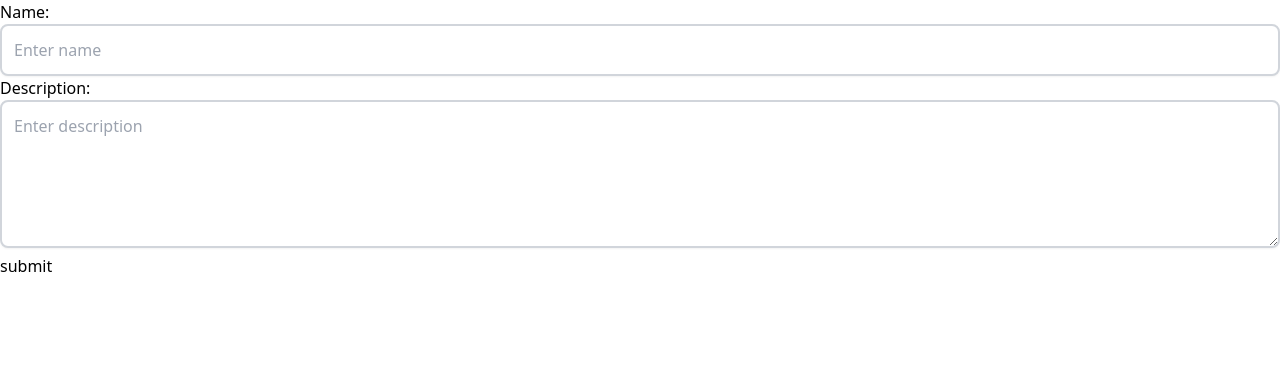
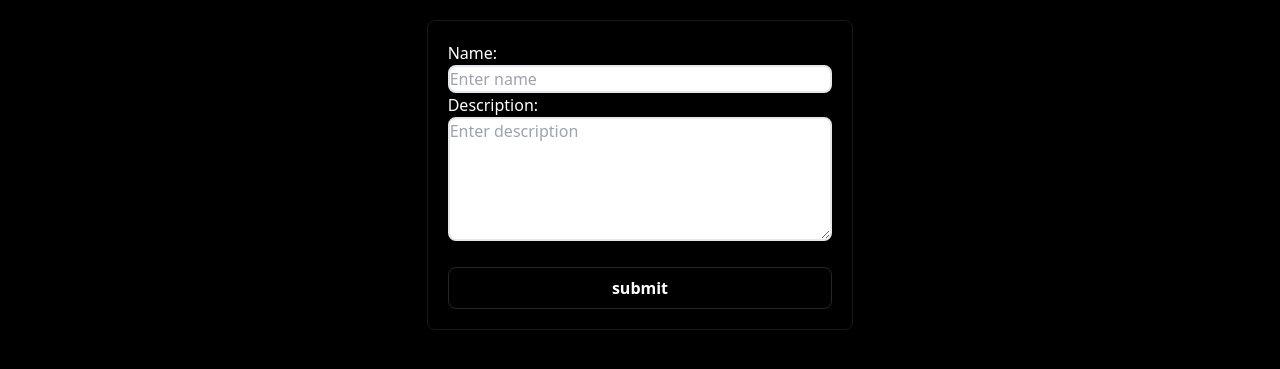
Before and after one commit to nafismahamudshahin/Event-Managements, a Django app: page /create-category/ in a window 1280 px wide. Shown: the top 369 px of the page. Run offline with Django 5.2, Linux system fonts and the light colour scheme; style sheets or scripts are compiled from the project's sources.

Commit message:
add some of style in forms

```diff
--- a/events/forms.py
+++ b/events/forms.py
@@ -1,4 +1,5 @@
 from django import forms
+from datetime import datetime
 # import model:
 from events.models import Event , Category , Participant
 
@@ -8,7 +9,7 @@ class StyledFormMixin:
         super().__init__(*arg, **kwarg)
         self.apply_styled_widgets()
 
-    default_classes = "border-2 border-gray-300 w-full p-3 rounded-lg shadow-sm focus:outline-none focus:border-rose-500 focus:ring-rose-500"
+    default_classes = "border-2 bg-white text-black border-gray-300 w-full p-3 rounded-lg shadow-sm focus:outline-none focus:border-rose-500 focus:ring-rose-500 "
 
     def apply_styled_widgets(self):
         for field_name, field in self.fields.items():
@@ -25,7 +26,7 @@ class StyledFormMixin:
                 })
             elif isinstance(field.widget, forms.SelectDateWidget):
                 field.widget.attrs.update({
-                    "class": "border-2 border-gray-300 p-3 rounded-lg shadow-sm focus:outline-none focus:border-rose-500 focus:ring-rose-500"
+                    "class": "border-2 bg-white border-gray-300 p-3 rounded-lg shadow-sm focus:outline-none focus:border-rose-500 focus:ring-rose-500"
                 })
             elif isinstance(field.widget, forms.CheckboxSelectMultiple):
                 field.widget.attrs.update({
@@ -40,6 +41,11 @@ class CreateEventFrom(StyledFormMixin,forms.ModelForm):
     class Meta:
         model = Event
         fields = "__all__"
+
+        widgets = {
+            "date": forms.SelectDateWidget,
+            'time': forms.TimeInput(attrs={'type': 'time'}),
+        }
 
     def __init__(self, *arg, **kwarg):
         super().__init__(*arg, **kwarg)
--- a/events/templates/dashboard.html
+++ b/events/templates/dashboard.html
@@ -41,7 +41,7 @@
                     <h3 class="mb-5 text-sm font-medium">Total Events</h3>
                     <i class="fa-regular fa-calendar text-2xl"></i>
                 </div>
-                <b class="text-2xl">56</b>
+                <b class="text-2xl">{{total_events}}</b>
                 <small class="block my-2 text-gray-400">Across time events</small>
                 <small class="block text-gray-400">+6%</span> from last month</small>
             </div>
--- a/events/templates/form.html
+++ b/events/templates/form.html
@@ -6,9 +6,13 @@
     <meta name="viewport" content="width=device-width, initial-scale=1.0">
     <title>Document</title>
     <link rel="stylesheet" href="{% static 'css/output.css' %}">
+    <script src="https://cdn.jsdelivr.net/npm/@tailwindcss/browser@4"></script>
+    <link rel="stylesheet" href="style.css">
 </head>
-<body >
-    <form action="" method="POST">
+<body class="bg-black">
+    <section>
+        <div class="w-1/3 mt-5 text-white rounded-lg p-5 shadow-2xl bg-transparent border border-neutral-900 m-auto">
+            <form  action="" method="POST">
                 {% csrf_token %}
                 {% if messages %}
                     {% for message in messages  %}
@@ -19,8 +23,10 @@
                 {% if form %}
                     {{form}}
                 {% endif %}
-        <button type=submit>submit</button>
+                <button class="text-white font-semibold mt-5 w-full  rounded-lg shadow-lg py-2 px-4 border border-neutral-800" type=submit>submit</button>
             </form>
+        </div>
+    </section>
 
 </body>
 </html>
--- a/events/views.py
+++ b/events/views.py
@@ -3,8 +3,9 @@ from django.contrib import messages
 # import Register form from from.py:
 from events.forms import CreateEventFrom , MakeCategoryFrom , RegisterParticipantFrom
 
+# import Model:
+from events.models import Event , Participant ,Category
 # Create your views here.
-
 def register_event(request):
     if request.method == "POST":
         form = CreateEventFrom(request.POST)
@@ -40,7 +41,15 @@ def register_participant(request):
 
 
 def admin_dashboard(request):
-    return render(request,'dashboard.html')
+    events = Event.objects.all()
+
+    events_cnt = events.count()
+    print(events_cnt)
+    context ={
+        "events":events,
+        'total_events': events_cnt,
+    }
+    return render(request,'dashboard.html',context)
 
 def test(request):
     return render(request,'dashboard.html')
--- a/static/css/output.css
+++ b/static/css/output.css
@@ -667,6 +667,10 @@ video {
   margin-top: 1.25rem;
 }
 
+.mt-4 {
+  margin-top: 1rem;
+}
+
 .block {
   display: block;
 }
@@ -689,6 +693,18 @@ video {
 
 .hidden {
   display: none;
+}
+
+.w-1\/2 {
+  width: 50%;
+}
+
+.w-\[50\%\] {
+  width: 50%;
+}
+
+.w-1\/3 {
+  width: 33.333333%;
 }
 
 .w-full {
@@ -743,14 +759,19 @@ video {
   border-width: 2px;
 }
 
-.border-gray-300 {
-  --tw-border-opacity: 1;
-  border-color: rgb(209 213 219 / var(--tw-border-opacity, 1));
-}
-
 .border-neutral-900 {
   --tw-border-opacity: 1;
   border-color: rgb(23 23 23 / var(--tw-border-opacity, 1));
+}
+
+.border-red-500 {
+  --tw-border-opacity: 1;
+  border-color: rgb(239 68 68 / var(--tw-border-opacity, 1));
+}
+
+.border-neutral-800 {
+  --tw-border-opacity: 1;
+  border-color: rgb(38 38 38 / var(--tw-border-opacity, 1));
 }
 
 .bg-black {
@@ -772,8 +793,9 @@ video {
   background-color: transparent;
 }
 
-.p-3 {
-  padding: 0.75rem;
+.bg-green-400 {
+  --tw-bg-opacity: 1;
+  background-color: rgb(74 222 128 / var(--tw-bg-opacity, 1));
 }
 
 .p-4 {
@@ -799,9 +821,19 @@ video {
   padding-bottom: 0.5rem;
 }
 
+.py-3 {
+  padding-top: 0.75rem;
+  padding-bottom: 0.75rem;
+}
+
 .py-6 {
   padding-top: 1.5rem;
   padding-bottom: 1.5rem;
+}
+
+.px-4 {
+  padding-left: 1rem;
+  padding-right: 1rem;
 }
 
 .text-2xl {
@@ -831,11 +863,6 @@ video {
   font-weight: 600;
 }
 
-.text-red-900 {
-  --tw-text-opacity: 1;
-  color: rgb(127 29 29 / var(--tw-text-opacity, 1));
-}
-
 .text-gray-400 {
   --tw-text-opacity: 1;
   color: rgb(156 163 175 / var(--tw-text-opacity, 1));
@@ -851,9 +878,9 @@ video {
   color: rgb(255 255 255 / var(--tw-text-opacity, 1));
 }
 
-.shadow-sm {
-  --tw-shadow: 0 1px 2px 0 rgb(0 0 0 / 0.05);
-  --tw-shadow-colored: 0 1px 2px 0 var(--tw-shadow-color);
+.shadow-2xl {
+  --tw-shadow: 0 25px 50px -12px rgb(0 0 0 / 0.25);
+  --tw-shadow-colored: 0 25px 50px -12px var(--tw-shadow-color);
   box-shadow: var(--tw-ring-offset-shadow, 0 0 #0000), var(--tw-ring-shadow, 0 0 #0000), var(--tw-shadow);
 }
 
@@ -876,21 +903,6 @@ video {
   background-color: rgb(12 10 9 / var(--tw-bg-opacity, 1));
 }
 
-.focus\:border-rose-500:focus {
-  --tw-border-opacity: 1;
-  border-color: rgb(244 63 94 / var(--tw-border-opacity, 1));
-}
-
-.focus\:outline-none:focus {
-  outline: 2px solid transparent;
-  outline-offset: 2px;
-}
-
-.focus\:ring-rose-500:focus {
-  --tw-ring-opacity: 1;
-  --tw-ring-color: rgb(244 63 94 / var(--tw-ring-opacity, 1));
-}
-
 @media (min-width: 768px) {
   .md\:grid-cols-2 {
     grid-template-columns: repeat(2, minmax(0, 1fr));
--- /dev/null
+++ b/static/css/style.css
@@ -0,0 +1,3 @@
+.castom{
+    width: 50% !important;
+}
```
Also changed, not shown: db.sqlite3. Lines whose indentation alone changed are shown as unchanged.
